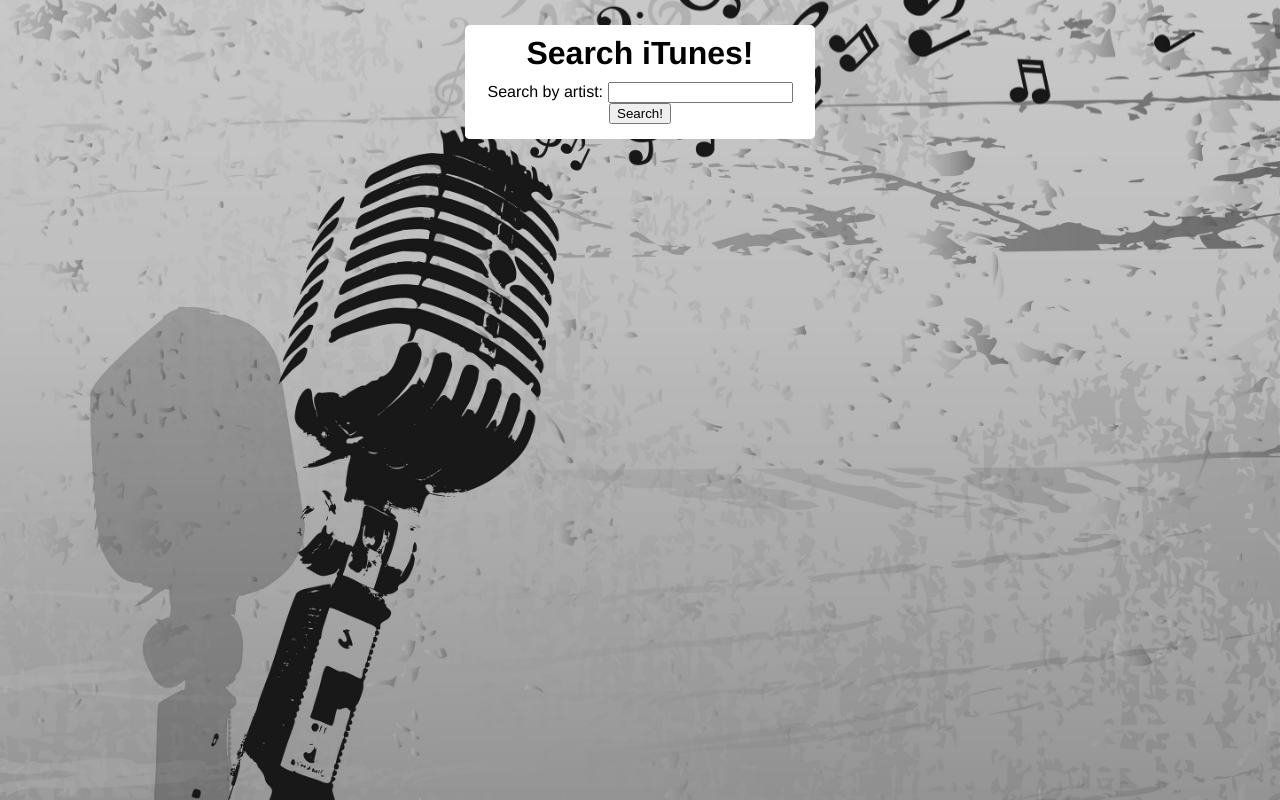
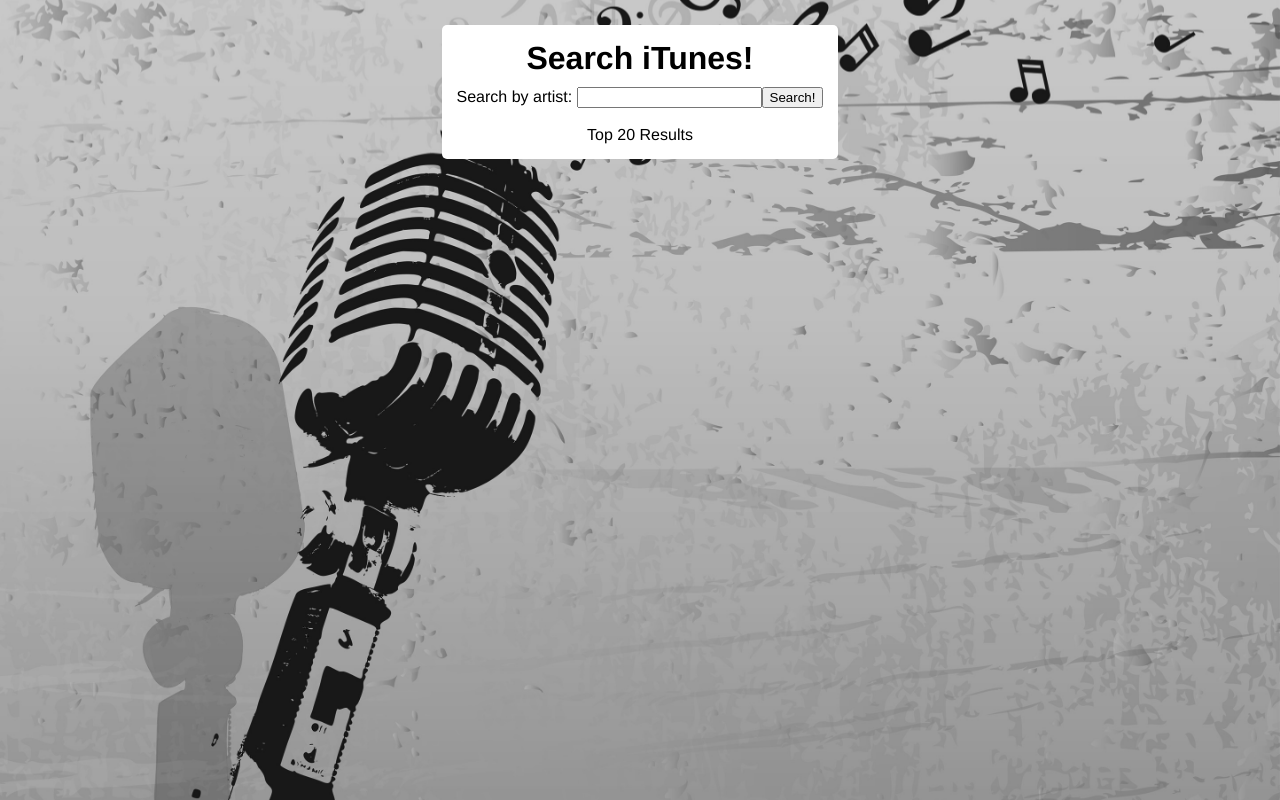
Before and after one commit to irene-rojas/itunes-react, a React (Create React App) app: page / in a window 1280 px wide. Built offline with nearby package versions, Linux system fonts and the light colour scheme.

Commit message:
added comments removed console

```diff
--- a/src/App.css
+++ b/src/App.css
@@ -13,8 +13,8 @@
 }
 
 h1 {
-    margin-top: 10px;
-    margin-bottom: 0;
+    margin-top: 0;
+    margin-bottom: 10px;
 }
 
 .parallax {
@@ -38,7 +38,7 @@
     border-radius: 5px;
 }
 
-.searchBar {
+/* .searchBar {
     background: white;
     grid-column: 1/2;
     grid-row: 1/2;
@@ -48,13 +48,13 @@
     padding-bottom: 15px;
     align-self: center;
     justify-self: center;
-}
+} */
 
 .title {
     background: white;
     grid-column: 2/3;
     grid-row: 1/2;
-    /* padding: 25px; */
+    padding: 15px;
     border-radius: 5px;
     align-self: center;
     justify-self: center;
--- a/src/App.js
+++ b/src/App.js
@@ -7,7 +7,6 @@
     state = {
         term: "",
         results: [],
-        // empty array awaiting results
         gridSpace: 0
     };
 
@@ -16,7 +15,7 @@
         this.setState({
             term: event.target.value,
         });
-        console.log(this.state.term);
+        // console.log(this.state.term);
     }
 
     onSubmit = (event) => {
@@ -27,7 +26,7 @@
                 results: res.data.results,
                 gridSpace: this.state.gridSpace + 1
              });
-             console.log(this.state.results);
+            //  console.log(this.state.results);
         });
     }
 
@@ -43,12 +42,13 @@
             <div className="title">
                 <h1>Search iTunes!</h1>
 
-            <div className="searchBar">
-                <form onSubmit={this.onSubmit}>
+                <form onSubmit={this.onSubmit} className="searchBar">
                     Search by artist: <input value={this.state.term} onChange={this.onChange} />
                     <button>Search!</button>
                 </form>
-            </div>
+                <br></br>
+                Top 20 Results
+
             </div>
 
         </div>
@@ -71,13 +71,19 @@
                     </a>
                 </div>
                 )}
+
             </div>
+            {/* end resultsDiv */}
 
         </div>
+        {/* end masterDiv */}
 
         </div>
+        {/* end App */}
 
     </div>
+    // end parallax
+
     );
   }
 }
```
Also changed, not shown: public/itunes_logo.png (added).
